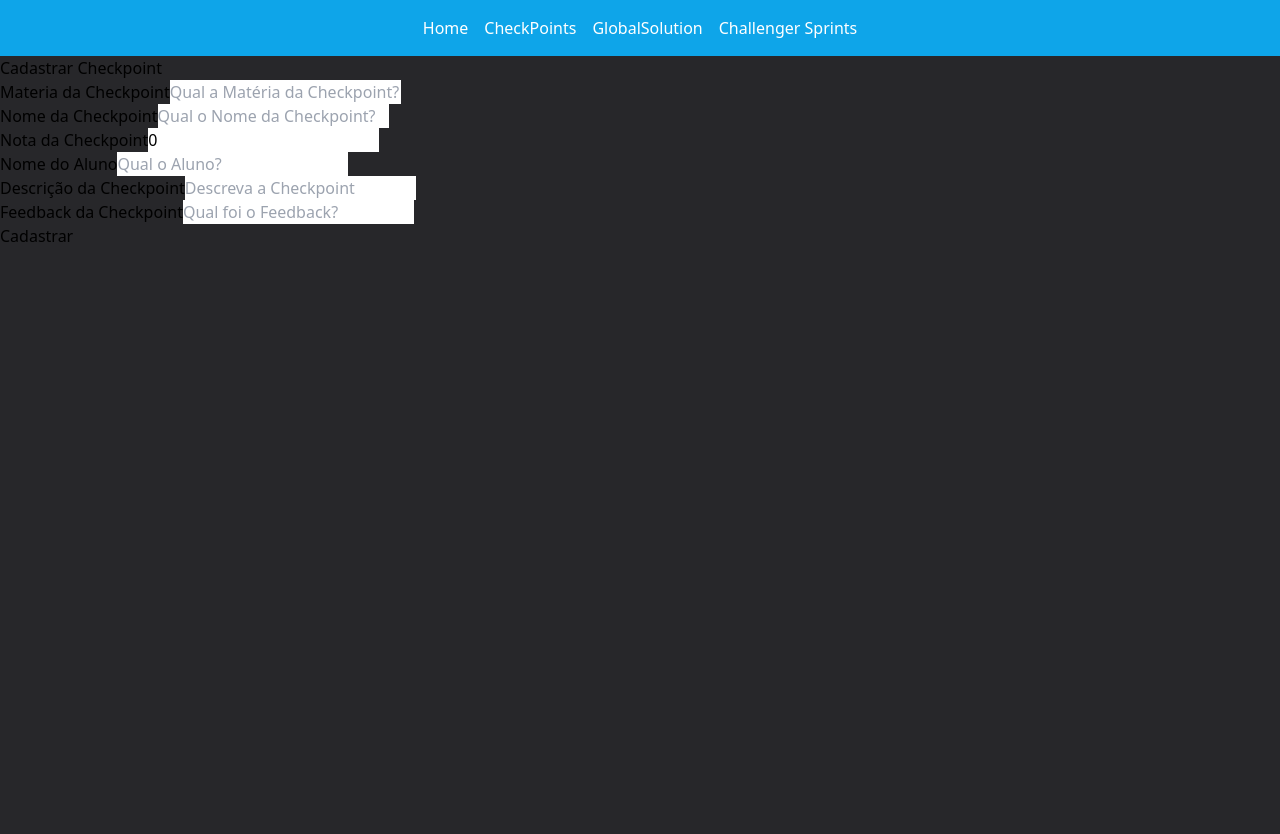
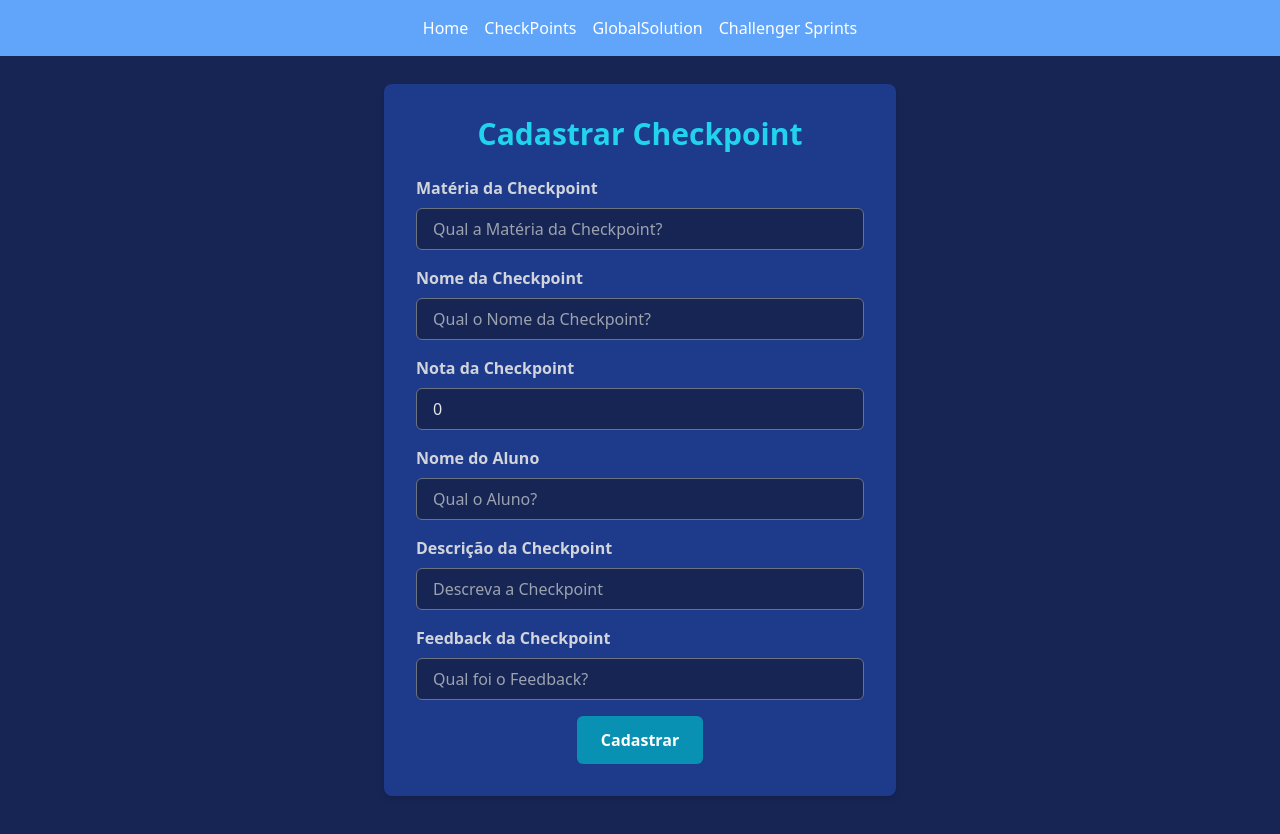
Before and after one commit to akemilol/CP6-Front-end, a Next.js app in the folder cp6/: page /checkpoints/cad-checkpoint in a window 1280 px wide. Shown: the top 834 px of the page. Before the commit the page ends 800 px from the top, so only its background shows below. Built offline with nearby package versions, Linux system fonts and the light colour scheme.

Commit message:
Adição do taiwind css no checkpoint

```diff
--- a/cp6/src/app/checkpoints/cad-checkpoint/page.tsx
+++ b/cp6/src/app/checkpoints/cad-checkpoint/page.tsx
@@ -8,37 +8,36 @@ export default function CadCheckpoint() {
     const navigate = useRouter();
 
     const [checkpoint, setCheckpoint] = useState<TipoCheckpoint>({
-        id:0,
-        materia:"",
-        nome:"",
-        nota:0,
-        aluno:"",
-        descricao:"",
-        feedback:"",
+        id: 0,
+        materia: "",
+        nome: "",
+        nota: 0,
+        aluno: "",
+        descricao: "",
+        feedback: "",
     });
 
-    const handleSubmit = async (e:React.FormEvent<HTMLFormElement>)=>{
+    const handleSubmit = async (e: React.FormEvent<HTMLFormElement>) => {
         e.preventDefault();
-        try{
-
-            const response = await fetch(`http://localhost:3000/api/base-checkpoint/`,{
-                method:"POST",
-                headers:{
-                    "Content-Type":"application/json"
+        try {
+            const response = await fetch(`http://localhost:3000/api/base-checkpoint/`, {
+                method: "POST",
+                headers: {
+                    "Content-Type": "application/json",
                 },
-                body: JSON.stringify(checkpoint)
+                body: JSON.stringify(checkpoint),
             });
 
-            if(response.ok){
+            if (response.ok) {
                 alert("Checkpoint cadastrada com sucesso.");
                 setCheckpoint({
-                    id:0,
-                    materia:"",
-                    nome:"",
-                    nota:0,
-                    aluno:"",
-                    descricao:"",
-                    feedback:"",
+                    id: 0,
+                    materia: "",
+                    nome: "",
+                    nota: 0,
+                    aluno: "",
+                    descricao: "",
+                    feedback: "",
                 });
                 navigate.push("/checkpoints");
             }
@@ -46,42 +45,101 @@ export default function CadCheckpoint() {
             console.error("Falha no cadastramento de checkpoint: ", error);
             navigate.push("/error");
         }
-    }
+    };
 
-    return(
-        <div>
-            <div>
-                <form onSubmit={handleSubmit}>
-                    <h1> Cadastrar Checkpoint</h1>
+    return (
+        <div className="min-h-screen bg-blue-950 flex items-center justify-center p-8">
+            <div className="p-8 rounded-lg shadow-md w-full max-w-lg bg-blue-900 -mt-8">
+                <h1 className="text-3xl font-bold text-center text-cyan-400 mb-6">Cadastrar Checkpoint</h1>
+                <form onSubmit={handleSubmit} className="space-y-4">
                     <div>
-                        <label htmlFor="idMateria">Materia da Checkpoint</label>
-                        <input type="text" name="materia" id="idMateria" value={checkpoint.materia} onChange={(e)=> setCheckpoint({...checkpoint, materia:e.target.value})} placeholder="Qual a Matéria da Checkpoint?" required/>
+                        <label htmlFor="idMateria" className="block text-gray-300 font-semibold mb-2">Matéria da Checkpoint</label>
+                        <input
+                            type="text"
+                            name="materia"
+                            id="idMateria"
+                            value={checkpoint.materia}
+                            onChange={(e) => setCheckpoint({ ...checkpoint, materia: e.target.value })}
+                            placeholder="Qual a Matéria da Checkpoint?"
+                            required
+                            className="w-full px-4 py-2 border border-gray-500 rounded-md bg-blue-950 text-gray-200 focus:outline-none focus:ring-2 focus:ring-cyan-400"
+                        />
                     </div>
                     <div>
-                        <label htmlFor="idNome">Nome da Checkpoint</label>
-                        <input type="text" name="nome" id="idNome" value={checkpoint.nome} onChange={(e)=> setCheckpoint({...checkpoint, nome:e.target.value})} placeholder="Qual o Nome da Checkpoint?" required/>
+                        <label htmlFor="idNome" className="block text-gray-300 font-semibold mb-2">Nome da Checkpoint</label>
+                        <input
+                            type="text"
+                            name="nome"
+                            id="idNome"
+                            value={checkpoint.nome}
+                            onChange={(e) => setCheckpoint({ ...checkpoint, nome: e.target.value })}
+                            placeholder="Qual o Nome da Checkpoint?"
+                            required
+                            className="w-full px-4 py-2 border border-gray-500 rounded-md bg-blue-950 text-gray-200 focus:outline-none focus:ring-2 focus:ring-cyan-400"
+                        />
                     </div>
                     <div>
-                        <label htmlFor="idNota">Nota da Checkpoint</label>
-                        <input type="number" name="nota" id="idNota" value={checkpoint.nota} onChange={(e)=> setCheckpoint({...checkpoint, nota: parseInt(e.target.value)})} placeholder="Qual a Nota da Checkpoint?" required/>
+                        <label htmlFor="idNota" className="block text-gray-300 font-semibold mb-2">Nota da Checkpoint</label>
+                        <input
+                            type="number"
+                            name="nota"
+                            id="idNota"
+                            value={checkpoint.nota}
+                            onChange={(e) => setCheckpoint({ ...checkpoint, nota: parseInt(e.target.value) })}
+                            placeholder="Qual a Nota da Checkpoint?"
+                            required
+                            className="w-full px-4 py-2 border border-gray-500 rounded-md bg-blue-950 text-gray-200 focus:outline-none focus:ring-2 focus:ring-cyan-400"
+                        />
                     </div>
                     <div>
-                        <label htmlFor="idAluno">Nome do Aluno</label>
-                        <input type="text" name="aluno" id="idAluno" value={checkpoint.aluno} onChange={(e)=> setCheckpoint({...checkpoint, aluno:e.target.value})} placeholder="Qual o Aluno?" required/>
+                        <label htmlFor="idAluno" className="block text-gray-300 font-semibold mb-2">Nome do Aluno</label>
+                        <input
+                            type="text"
+                            name="aluno"
+                            id="idAluno"
+                            value={checkpoint.aluno}
+                            onChange={(e) => setCheckpoint({ ...checkpoint, aluno: e.target.value })}
+                            placeholder="Qual o Aluno?"
+                            required
+                            className="w-full px-4 py-2 border border-gray-500 rounded-md bg-blue-950 text-gray-200 focus:outline-none focus:ring-2 focus:ring-cyan-400"
+                        />
                     </div>
                     <div>
-                        <label htmlFor="idDescricao">Descrição da Checkpoint</label>
-                        <input type="text" name="descricao" id="idDescricao" value={checkpoint.descricao} onChange={(e)=> setCheckpoint({...checkpoint, descricao:e.target.value})} placeholder="Descreva a Checkpoint" required/>
+                        <label htmlFor="idDescricao" className="block text-gray-300 font-semibold mb-2">Descrição da Checkpoint</label>
+                        <input
+                            type="text"
+                            name="descricao"
+                            id="idDescricao"
+                            value={checkpoint.descricao}
+                            onChange={(e) => setCheckpoint({ ...checkpoint, descricao: e.target.value })}
+                            placeholder="Descreva a Checkpoint"
+                            required
+                            className="w-full px-4 py-2 border border-gray-500 rounded-md bg-blue-950 text-gray-200 focus:outline-none focus:ring-2 focus:ring-cyan-400"
+                        />
                     </div>
                     <div>
-                        <label htmlFor="idFeedback">Feedback da Checkpoint</label>
-                        <input type="text" name="feedback" id="idFeedback" value={checkpoint.feedback} onChange={(e)=> setCheckpoint({...checkpoint, feedback:e.target.value})} placeholder="Qual foi o Feedback?" required/>
+                        <label htmlFor="idFeedback" className="block text-gray-300 font-semibold mb-2">Feedback da Checkpoint</label>
+                        <input
+                            type="text"
+                            name="feedback"
+                            id="idFeedback"
+                            value={checkpoint.feedback}
+                            onChange={(e) => setCheckpoint({ ...checkpoint, feedback: e.target.value })}
+                            placeholder="Qual foi o Feedback?"
+                            required
+                            className="w-full px-4 py-2 border border-gray-500 rounded-md bg-blue-950 text-gray-200 focus:outline-none focus:ring-2 focus:ring-cyan-400"
+                        />
                     </div>
-                    <div>
-                        <button type="submit">Cadastrar</button>
+                    <div className="flex justify-center">
+                        <button
+                            type="submit"
+                            className="px-6 py-3 font-semibold text-white bg-cyan-600 rounded-md hover:bg-cyan-700 focus:outline-none focus:ring-2 focus:ring-cyan-400"
+                        >
+                            Cadastrar
+                        </button>
                     </div>
                 </form>
             </div>
         </div>
-    )
+    );
 }
--- a/cp6/src/app/globals.css
+++ b/cp6/src/app/globals.css
@@ -5,11 +5,10 @@
 @layer components{
 
     body {
-        @apply bg-bodyBg;
+        @apply bg-blue-950;
     }
 
     .cabecalho {
-            @apply bg-cabecalhoBg p-4 text-white;
-
+            @apply bg-blue-400 p-4 text-white;
     }
 }
--- a/cp6/src/components/Cards/Cards.tsx
+++ b/cp6/src/components/Cards/Cards.tsx
@@ -24,7 +24,6 @@ const cards = [
     },
 ];
 
-
 type CardProps = {
     foto: string;
     nome: string;
@@ -35,22 +34,29 @@ type CardProps = {
 
 function Card({ foto, nome, challenger, globalSolution, checkpoints }: CardProps) {
     return (
-    <div className="bg bg-neutral-100 rounded-lg shadow-lg p-6 w-[300px] h-[400px] text-center transform transition hover:scale-105 hover:shadow-xl">
+        <div className="bg-cyan-50 rounded-lg shadow-lg p-6 w-[300px] h-[400px] text-center transform transition hover:scale-105 hover:shadow-xl">
             <div className="flex justify-center mb-4">
                 <Image src={foto} alt={nome} width={150} height={150} className="rounded-full" />
             </div>
             <h2 className="text-2xl font-bold text-gray-800 mb-2">{nome}</h2>
-        <p className="text-gray-600 mb-1">Challenger: <span className="font-semibold">{challenger}</span></p>
-        <p className="text-gray-600 mb-1">Global Solution: <span className="font-semibold">{globalSolution}</span></p>
-        <p className="text-gray-600">Checkpoints: <span className="font-semibold">{checkpoints}</span></p>
+            <p className="text-gray-600 mb-1">
+                Challenger: <span className="font-semibold">{challenger}</span>
+            </p>
+            <p className="text-gray-600 mb-1">
+                Global Solution: <span className="font-semibold">{globalSolution}</span>
+            </p>
+            <p className="text-gray-600">
+                Checkpoints: <span className="font-semibold">{checkpoints}</span>
+            </p>
         </div>
     );
 }
 
 export default function Cards() {
     return (
-    <div className="flex justify-center items-center min-h-[90vh] ">
-        <div className="grid grid-cols-1 md:grid-cols-3 gap-8 place-items-center">
+        <div className="flex flex-col items-center min-h-[90vh]">
+            <h1 className="text-white text-center font-bold text-4xl mt-5">Resumo dos alunos</h1>
+            <div className="grid grid-cols-1 md:grid-cols-3 gap-8 place-items-center mt-[60px]">
                 {cards.map((card, index) => (
                     <Card
                         key={index}
--- a/cp6/tailwind.config.ts
+++ b/cp6/tailwind.config.ts
@@ -11,8 +11,6 @@ const config: Config = {
       colors: {
         background: "var(--background)",
         foreground: "var(--foreground)",
-        cabecalhoBg: "#0ea5e9",
-        bodyBg: "#27272a",
       },
     },
   },
```
Also changed, not shown: cp6/src/app/checkpoints/page.tsx (+52 -31 lines). Lines whose indentation alone changed are shown as unchanged.
